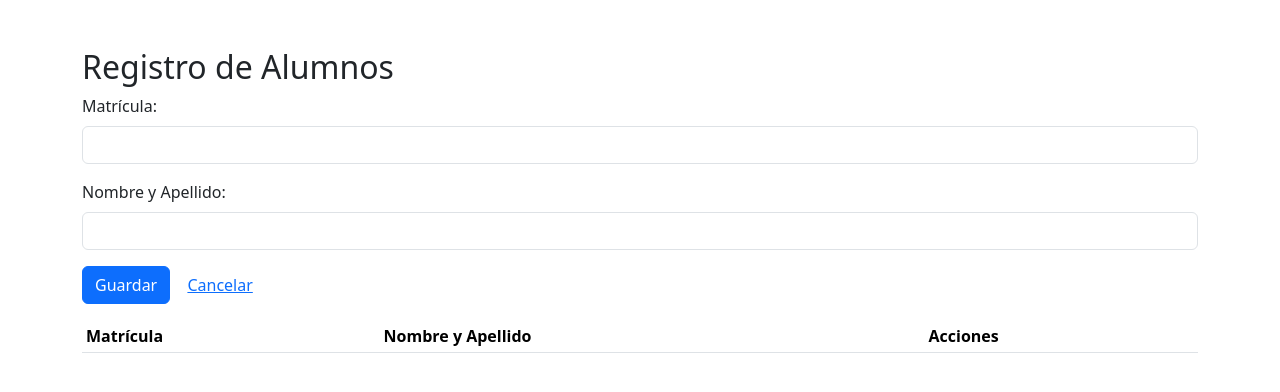
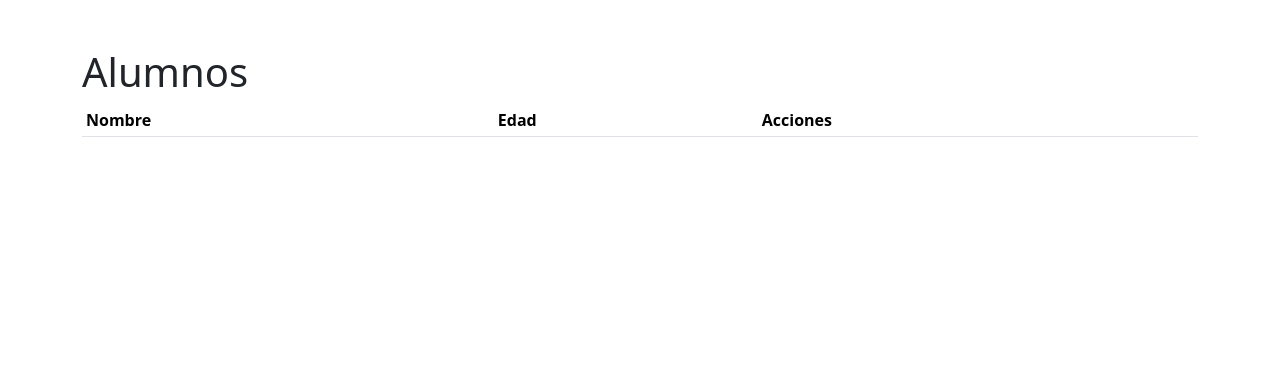
Before and after one commit to velycrxcker/micro, a Flask app: template templates/alumnos.html in a window 1280 px wide. Shown: the top 392 px of the page. Run offline with Flask 3, Linux system fonts and the light colour scheme; the template is opened without the code that fills it, so the values that code supplies are empty.

Commit message:
Update alumnos.html

```diff
--- a/templates/alumnos.html
+++ b/templates/alumnos.html
@@ -3,38 +3,17 @@
 <head>
     <meta charset="UTF-8">
     <meta name="viewport" content="width=device-width, initial-scale=1.0">
-    <title>Registro de Alumnos</title>
-
-    <!-- Agregar librerías JQuery, JQuery Validation y Bootstrap -->
     <link href="https://cdn.jsdelivr.net/npm/bootstrap@5.3.3/dist/css/bootstrap.min.css" rel="stylesheet" integrity="sha384-QWTKZyjpPEjISv5WaRU9OFeRpok6YctnYmDr5pNlyT2bRjXh0JMhjY6hW+ALEwIH" crossorigin="anonymous">
-    <script src="https://code.jquery.com/jquery-3.7.1.min.js" integrity="sha256-/JqT3SQfawRcv/BIHPThkBvs0OEvtFFmqPF/lYI/Cxo=" crossorigin="anonymous"></script>
-    <script src="https://cdnjs.cloudflare.com/ajax/libs/jquery-validate/1.19.5/jquery.validate.min.js"></script>
+    <title>Alumnos</title>
 </head>
 <body>
-    <div class="container mt-5">
-        <h2>Registro de Alumnos</h2>
-        <form id="frmAlumnos">
-            <input type="hidden" id="id_alumno" name="id_alumno"> <!-- Campo oculto para ID de alumno -->
-
-            <div class="mb-3">
-                <label for="txtMatriculaFA" class="form-label">Matrícula:</label>
-                <input type="number" class="form-control" id="txtMatriculaFA" name="txtMatriculaFA" required minlength="8" maxlength="8" data-rule-digits="true">
-            </div>
-
-            <div class="mb-3">
-                <label for="txtNombreApellidoFA" class="form-label">Nombre y Apellido:</label>
-                <input type="text" class="form-control" id="txtNombreApellidoFA" name="txtNombreApellidoFA" required minlength="10" maxlength="25">
-            </div>
-
-            <button type="submit" class="btn btn-primary">Guardar</button>
-            <button type="reset" class="btn btn-link">Cancelar</button>
-        </form>
-
-        <table class="table table-sm mt-3">
+    <div class="container">
+        <h1 class="mt-5">Alumnos</h1>
+        <table class="table table-sm">
             <thead>
                 <tr>
-                    <th>Matrícula</th>
-                    <th>Nombre y Apellido</th>
+                    <th>Nombre</th>
+                    <th>Edad</th>
                     <th>Acciones</th>
                 </tr>
             </thead>
@@ -43,77 +22,5 @@
     </div>
 
     <script src="https://cdn.jsdelivr.net/npm/bootstrap@5.3.3/dist/js/bootstrap.bundle.min.js" integrity="sha384-YvpcrYf0tY3lHB60NNkmXc5s9fDVZLESaAA55NDzOxhy9GkcIdslK1eN7N6jIeHz" crossorigin="anonymous"></script>
-
-    <script>
-        $(document).ready(function() {
-            // Configurar validación
-            $("#frmAlumnos").validate({
-                messages: {
-                    txtMatriculaFA: {
-                        required: "Ingresa la matrícula",
-                        minlength: "La matrícula debe tener 8 dígitos",
-                        maxlength: "La matrícula debe tener 8 dígitos",
-                        digits: "La matrícula solo debe contener números"
-                    },
-                    txtNombreApellidoFA: {
-                        required: "Ingresa tu nombre y apellido",
-                        minlength: "Ingresa al menos 10 caracteres",
-                        maxlength: "Ingresa menos de 25 caracteres"
-                    }
-                }
-            });
-
-            // Función para cargar los alumnos
-            function cargarAlumnos() {
-                $.get("/alumnos/buscar", function(respuesta) {
-                    $("#tbodyAlumnos").empty();
-                    respuesta.forEach(function(alumno) {
-                        $("#tbodyAlumnos").append(`
-                            <tr>
-                                <td>${alumno.matricula}</td>
-                                <td>${alumno.nombre_apellido}</td>
-                                <td>
-                                    <button class="btn btn-primary btn-editar" data-id="${alumno.id_alumno}">Editar</button>
-                                    <button class="btn btn-danger btn-eliminar" data-id="${alumno.id_alumno}">Eliminar</button>
-                                </td>
-                            </tr>
-                        `);
-                    });
-                });
-            }
-
-            // Cargar alumnos al inicio
-            cargarAlumnos();
-
-            // Manejar el evento de submit del formulario
-            $("#frmAlumnos").submit(function(event) {
-                event.preventDefault();
-                $.post("/alumnos/guardar", $(this).serialize(), function(respuesta) {
-                    $("#frmAlumnos").get(0).reset(); // Reiniciar el formulario
-                    cargarAlumnos(); // Volver a cargar la lista de alumnos
-                });
-            });
-
-            // Manejar el clic en el botón de editar
-            $(document).on("click", ".btn-editar", function() {
-                const id = $(this).data("id");
-                $.get(`/alumnos/editar/${id}`, function(alumno) {
-                    $("#id_alumno").val(alumno.id_alumno);
-                    $("#txtMatriculaFA").val(alumno.matricula);
-                    $("#txtNombreApellidoFA").val(alumno.nombre_apellido);
-                });
-            });
-
-            // Manejar el clic en el botón de eliminar
-            $(document).on("click", ".btn-eliminar", function() {
-                if (confirm("¿Quieres eliminar este registro?")) {
-                    const id = $(this).data("id");
-                    $.post(`/alumnos/eliminar/${id}`, function(respuesta) {
-                        cargarAlumnos(); // Volver a cargar la lista de alumnos
-                    });
-                }
-            });
-        });
-    </script>
 </body>
 </html>
```
